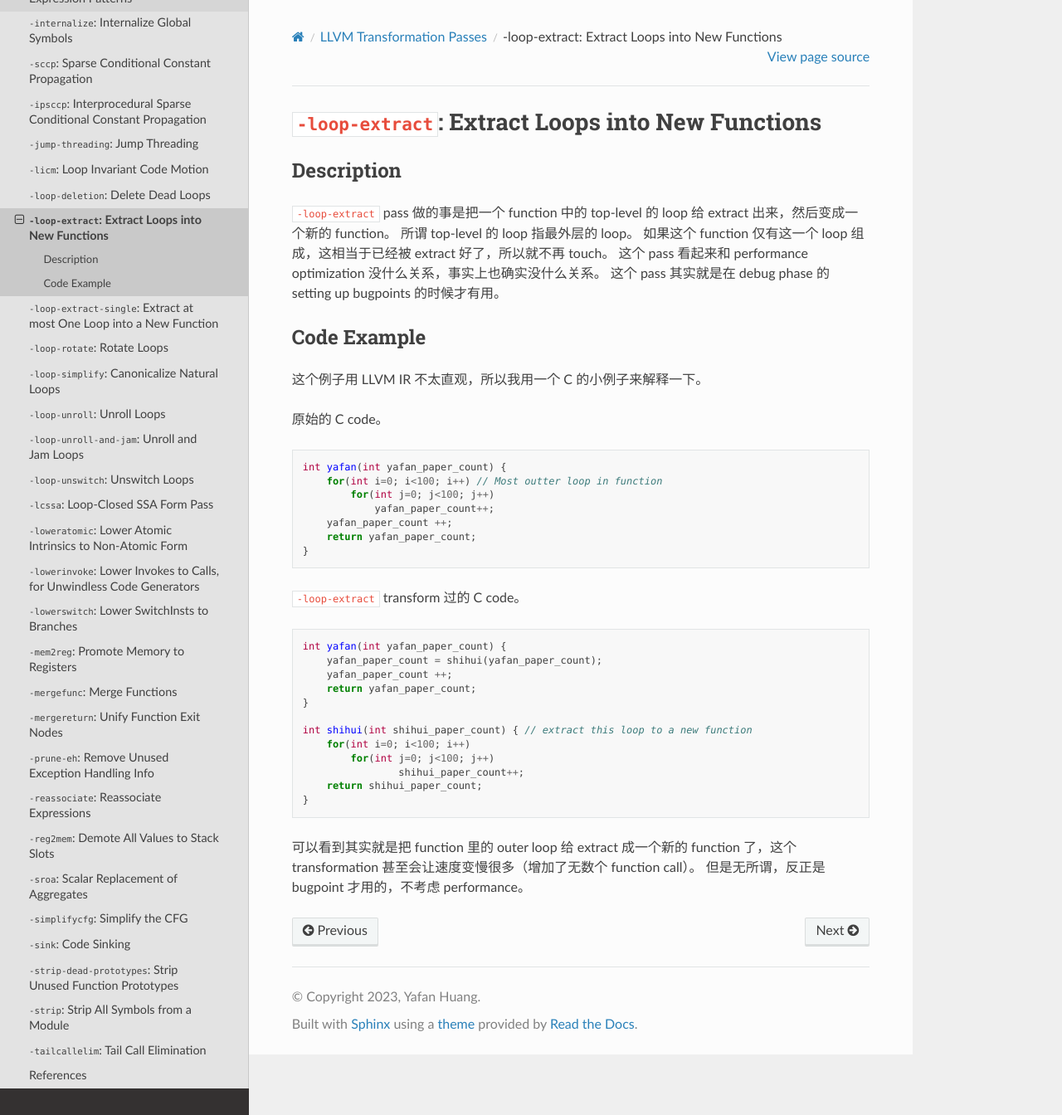
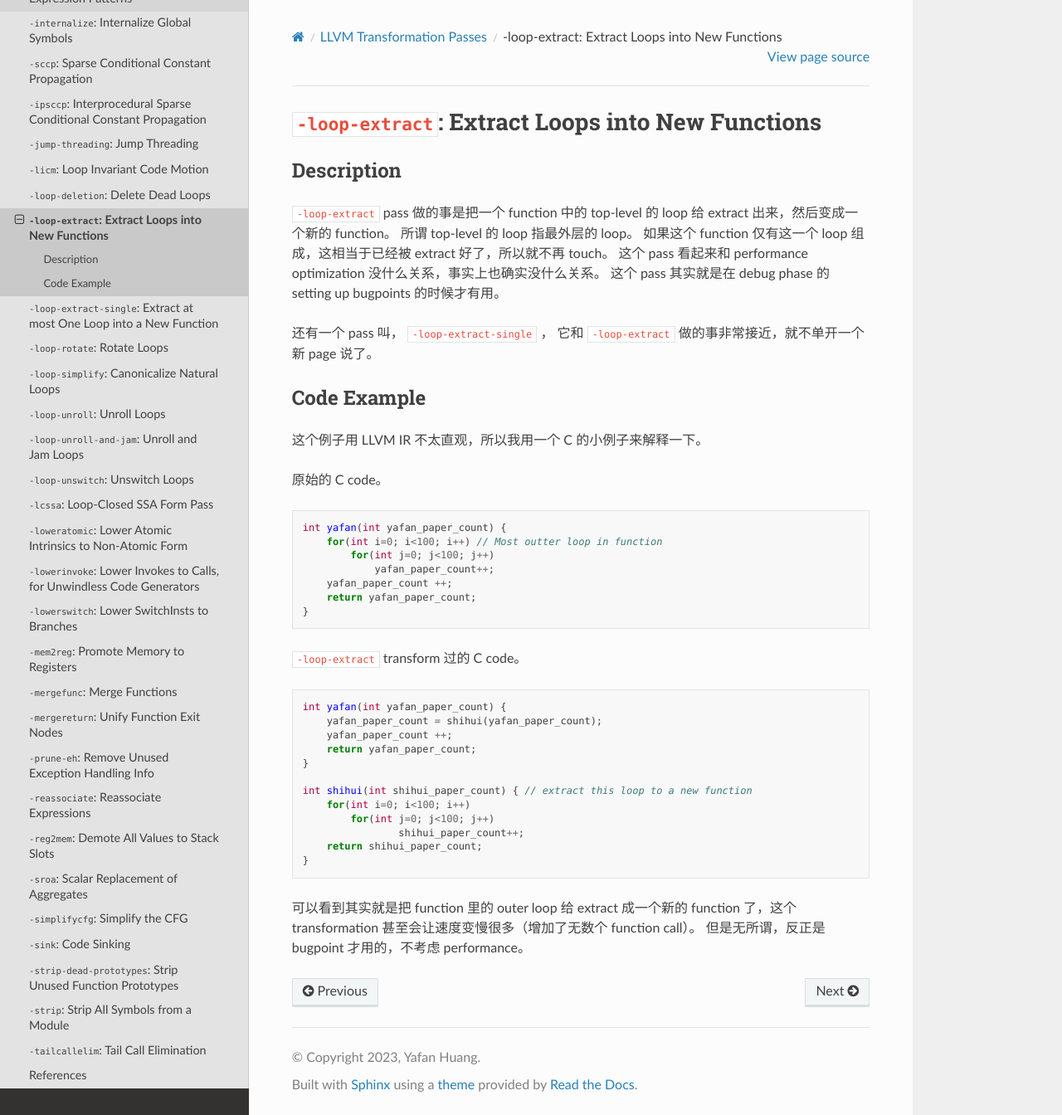
Before and after one commit to hyfshishen/understanding-llvm-transformation-passes, a Sphinx documentation site: the page built from docs/source/LLVM-transformation-passes/26-extract-loops-into-new-functions.rst, in a window 1280 px wide and 1344 px high. Shown: the whole window at 83% size. Built offline with Sphinx 7.4.7 and the Read the Docs theme 2.0.0, drawn with Linux system fonts in a browser that asks for light colours.

Commit message:
updating passes

```diff
--- a/docs/source/LLVM-transformation-passes/26-extract-loops-into-new-functions.rst
+++ b/docs/source/LLVM-transformation-passes/26-extract-loops-into-new-functions.rst
@@ -9,6 +9,8 @@ Description
 如果这个 function 仅有这一个 loop 组成，这相当于已经被 extract 好了，所以就不再 touch。
 这个 pass 看起来和 performance optimization 没什么关系，事实上也确实没什么关系。
 这个 pass 其实就是在 debug phase 的 setting up bugpoints 的时候才有用。
+
+还有一个 pass 叫， ``-loop-extract-single`` ， 它和 ``-loop-extract`` 做的事非常接近，就不单开一个新 page 说了。
 
 Code Example
 --------
```
